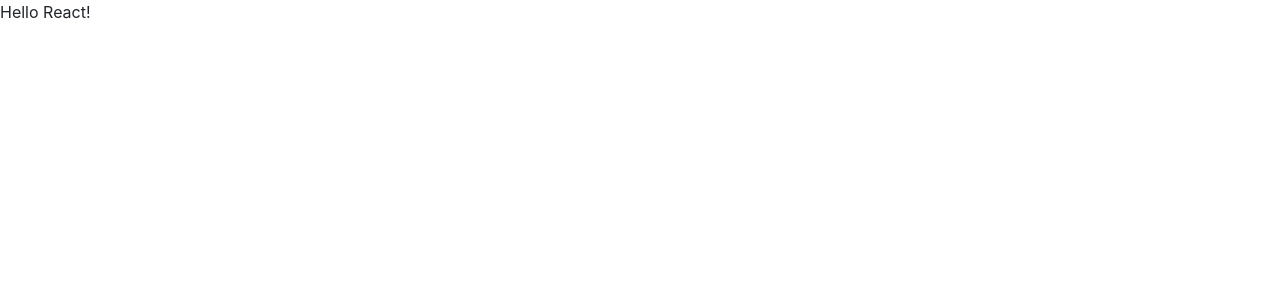
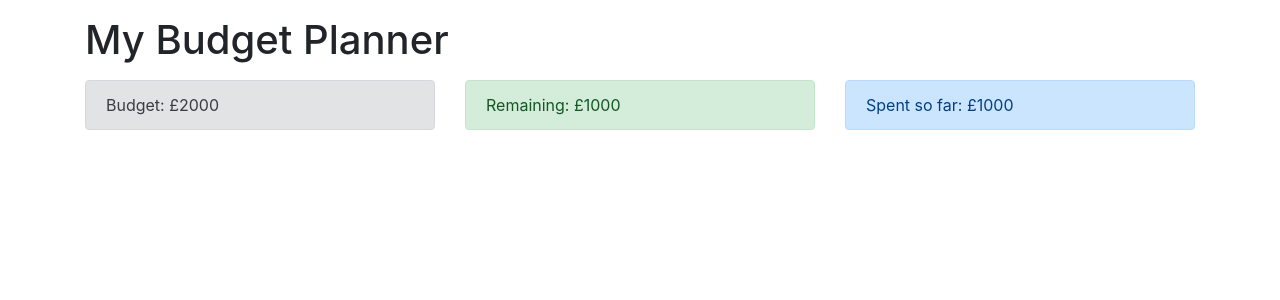
Before and after one commit to GhulamMustafaGM/budget-tracker-app, a React (Create React App) app: page / in a window 1280 px wide. Shown: the top 300 px of the page. Built offline with nearby package versions, Linux system fonts and the light colour scheme.

Commit message:
updated budget tracker app

```diff
--- a/src/App.js
+++ b/src/App.js
@@ -1,8 +1,26 @@
 import React from 'react';
 import 'bootstrap/dist/css/bootstrap.min.css';
+import Budget from './components/Budget';
+import Remaining from './components/Remaining';
+import ExpenseTotal from './components/ExpenseTotal';
 
 const App = () => {
-  return <p>Hello React!</p>;
+  return (
+    <div className='container'>
+      <h1 className='mt-3'>My Budget Planner</h1>
+      <div className='row mt-3'>
+        <div className='col-sm'>
+          <Budget />
+        </div>
+        <div className='col-sm'>
+          <Remaining />
+        </div>
+        <div className='col-sm'>
+          <ExpenseTotal />
+        </div>
+      </div>
+    </div>
+  );
 };
 
 export default App;
```
